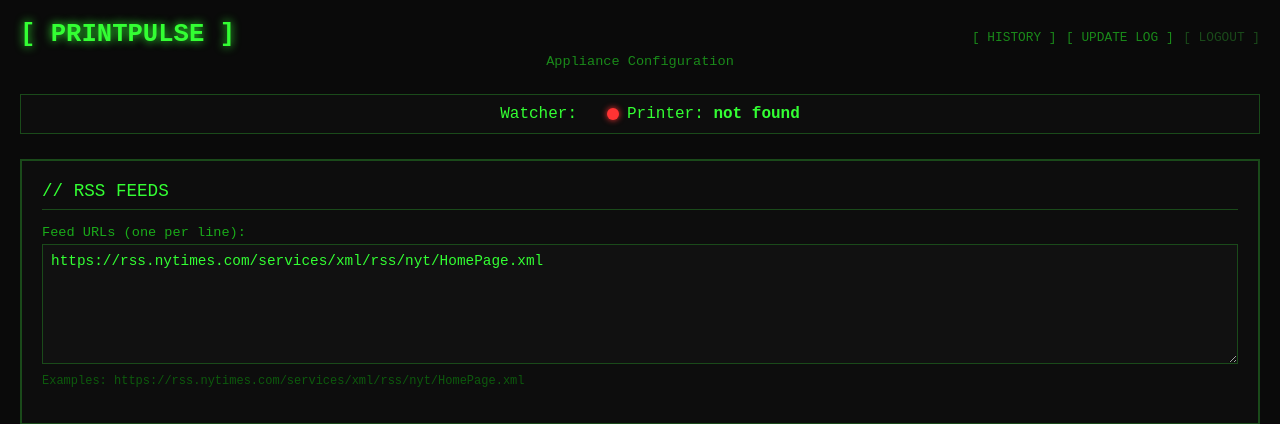
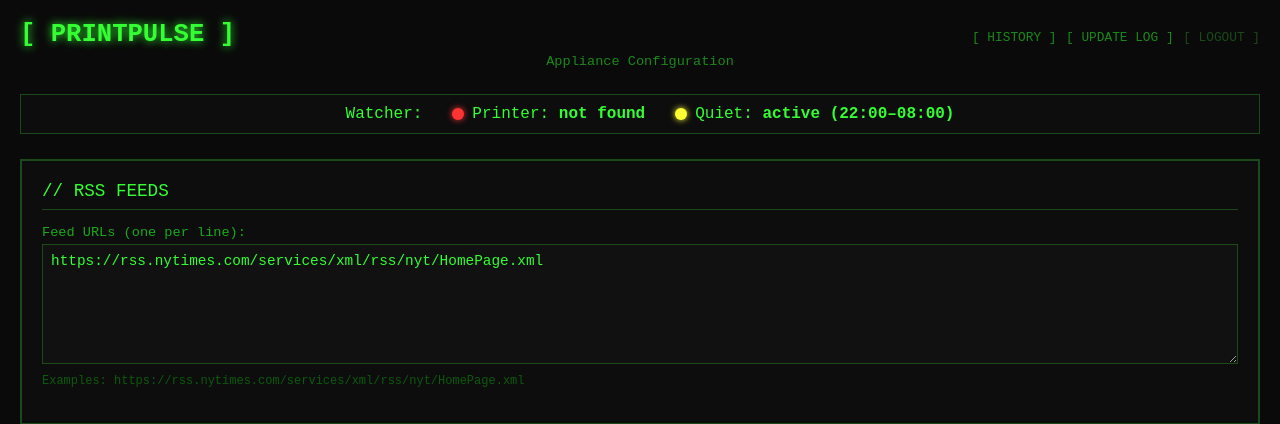
Before and after one commit to jampick/PrintPulse, a Flask app: page / in a window 1280 px wide. Shown: the top 424 px of the page. Run offline with Flask 3, Linux system fonts and the light colour scheme.

Commit message:
Show quiet hours status indicator in web UI status bar
Add a yellow dot + time range in the status bar when quiet hours are
active. The indicator hides when quiet hours are disabled, shows
"off" when enabled but outside the window, and shows "active
(HH:MM–HH:MM)" during quiet hours. Updated via live polling.

Fixes #41

Co-Authored-By: Claude Opus 4.6 (1M context) <noreply@anthropic.com>

```diff
--- a/pi/webapp/server.py
+++ b/pi/webapp/server.py
@@ -527,6 +527,35 @@ def _printer_detected() -> bool:
     return os.path.exists(device)
 
 
+def _quiet_hours_active() -> dict:
+    """Check if quiet hours are currently active.
+
+    Returns dict with 'enabled', 'active', 'start', 'end' keys.
+    """
+    from datetime import datetime, time as dtime
+
+    config = load_config()
+    enabled = config.get("quiet_enabled", False)
+    start_str = config.get("quiet_start", "22:00")
+    end_str = config.get("quiet_end", "08:00")
+
+    if not enabled:
+        return {"enabled": False, "active": False, "start": start_str, "end": end_str}
+
+    now = datetime.now().time()
+    start_h, start_m = int(start_str[:2]), int(start_str[3:5])
+    end_h, end_m = int(end_str[:2]), int(end_str[3:5])
+    start = dtime(start_h, start_m)
+    end = dtime(end_h, end_m)
+
+    if start <= end:
+        active = start <= now < end
+    else:
+        active = now >= start or now < end
+
+    return {"enabled": True, "active": active, "start": start_str, "end": end_str}
+
+
 # ─── Routes ──────────────────────────────────────────────────────────────────
 
 @app.route("/")
@@ -535,11 +564,13 @@ def index():
     config = load_config()
     status = _service_status()
     printer_ok = _printer_detected()
+    quiet_hours = _quiet_hours_active()
     return render_template(
         "index.html",
         config=config,
         status=status,
         printer_ok=printer_ok,
+        quiet_hours=quiet_hours,
         feeds_text="\n".join(config.get("feeds", [])),
         errors=[],
         version=_APP_VERSION,
@@ -724,6 +755,7 @@ def status_api():
         "service": _service_status(),
         "printer": _printer_detected(),
         "auto_update": _auto_update_state.copy(),
+        "quiet_hours": _quiet_hours_active(),
     })
 
 
--- a/pi/webapp/templates/index.html
+++ b/pi/webapp/templates/index.html
@@ -216,6 +216,11 @@
                   id="prt-dot"></span>
             <span>Printer: <strong id="prt-text">{% if printer_ok %}connected{% else %}not found{% endif %}</strong></span>
         </div>
+        <div class="status-item" id="quiet-status" style="{% if not quiet_hours.enabled %}display:none;{% endif %}">
+            <span class="dot {% if quiet_hours.active %}dot-yellow{% else %}dot-green{% endif %}"
+                  id="quiet-dot"></span>
+            <span>Quiet: <strong id="quiet-text">{% if quiet_hours.active %}active ({{ quiet_hours.start }}&ndash;{{ quiet_hours.end }}){% else %}off{% endif %}</strong></span>
+        </div>
     </div>
 
     <!-- Validation Errors -->
@@ -407,6 +412,23 @@
                             auEl.textContent = 'not yet checked';
                         }
                     }
+
+                    // Quiet hours status
+                    if (data.quiet_hours) {
+                        var qh = data.quiet_hours;
+                        var qStatus = document.getElementById('quiet-status');
+                        var qDot = document.getElementById('quiet-dot');
+                        var qText = document.getElementById('quiet-text');
+                        if (qStatus) {
+                            qStatus.style.display = qh.enabled ? '' : 'none';
+                            if (qh.enabled) {
+                                qDot.className = 'dot ' + (qh.active ? 'dot-yellow' : 'dot-green');
+                                qText.textContent = qh.active
+                                    ? 'active (' + qh.start + '\u2013' + qh.end + ')'
+                                    : 'off';
+                            }
+                        }
+                    }
                 })
                 .catch(function() {});
         }, 5000);
```
